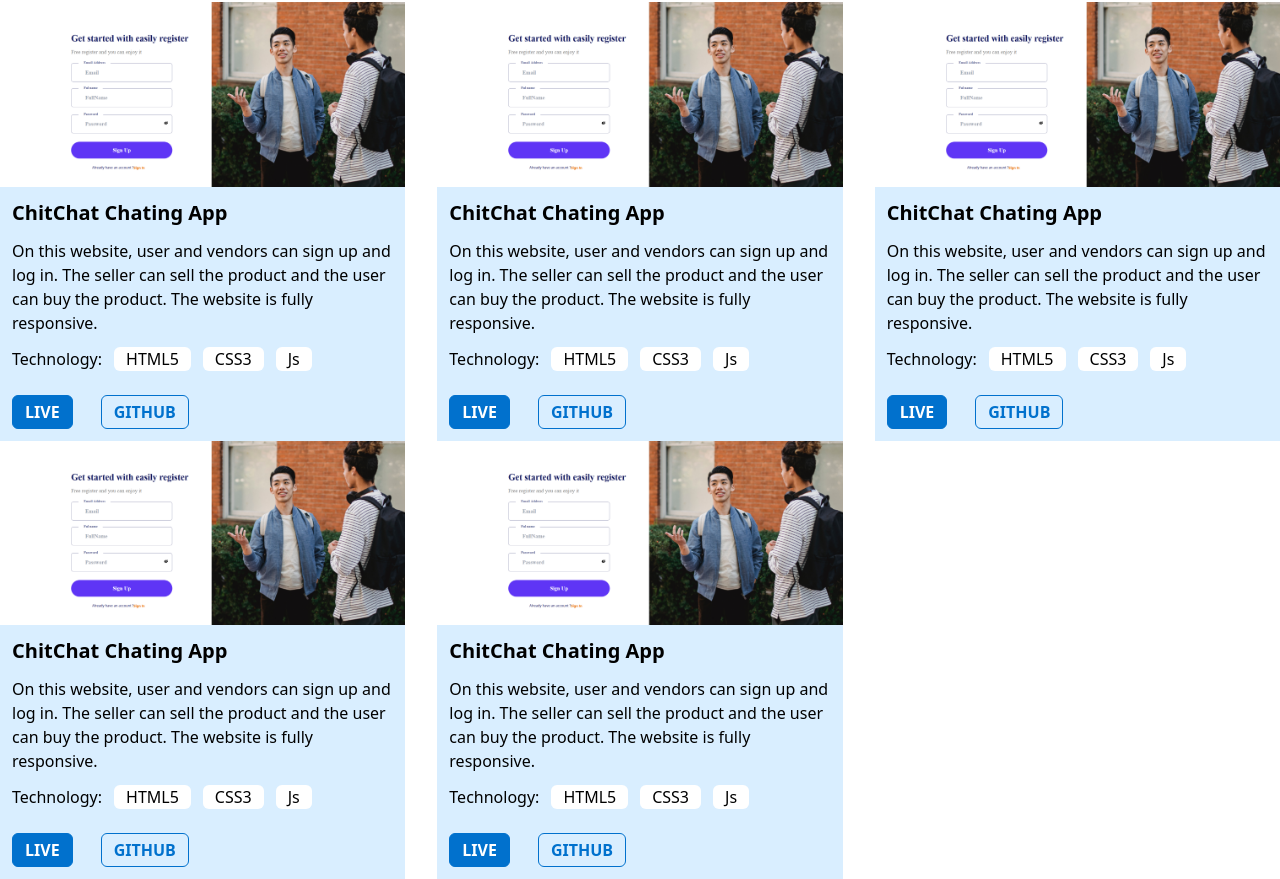
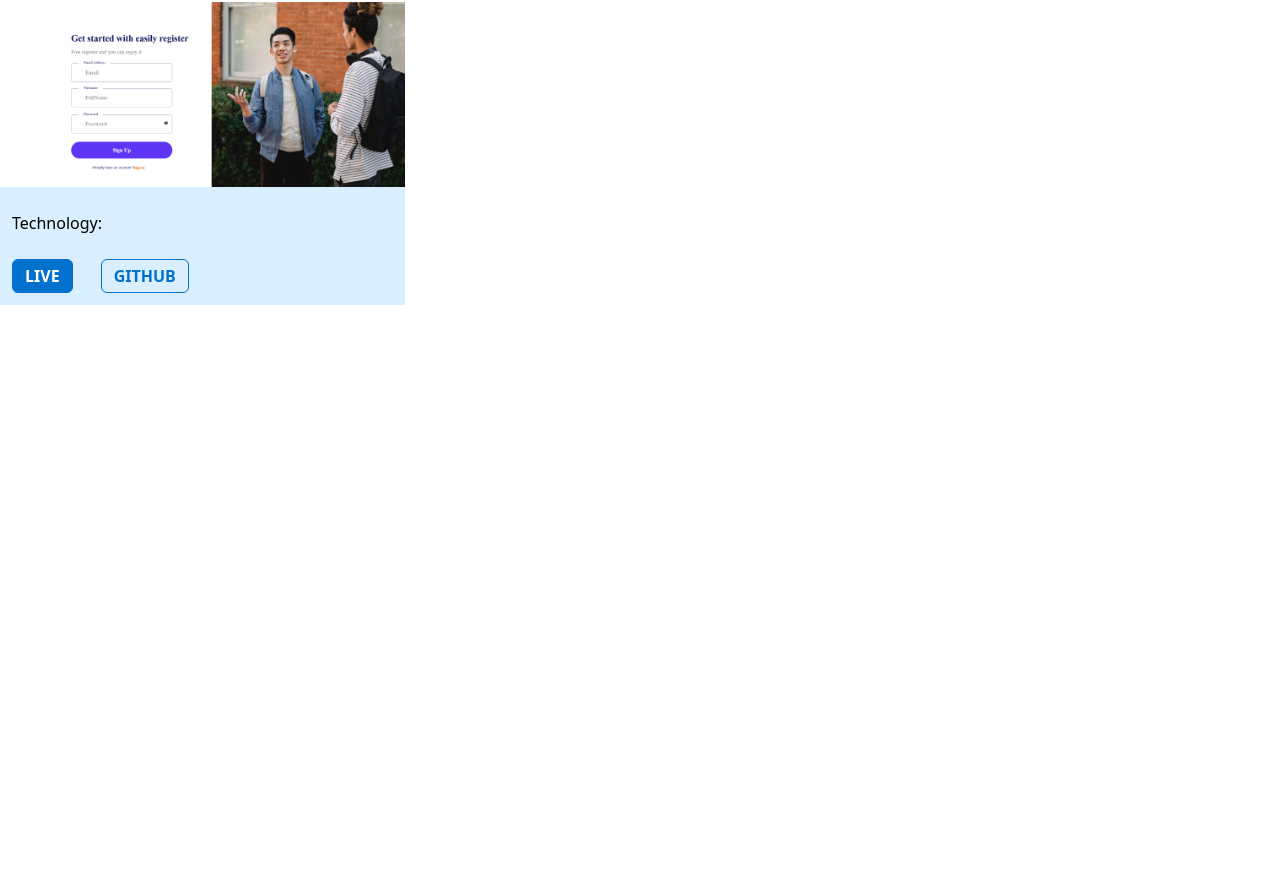
Before and after one commit to jibonrahaman/Jibon-just, a React (Vite) app: page /project in a window 1280 px wide. Shown: the part 212-1091 px from the top of the page. After the commit the page ends 800 px from the top, so only its background shows below. Built offline with nearby package versions, Linux system fonts and the light colour scheme.

Commit message:
mixitup btn onclick

```diff
--- a/src/Components/Project.jsx
+++ b/src/Components/Project.jsx
@@ -1,7 +1,16 @@
 import MixiButton from "../Common/MixiButton"
 import Navbar from "./Navbar"
 import p1 from '../../public/images/p1.png'
+// import { useState } from "react"
+// import skill from "../Skill"
+
 function Project() {
+    // const [data,setData]=useState(skill)
+    // const filt = data.filter
+
+    const handleSubmit =(text)=>{
+        console.log(text);
+    }
 
     return (
         <section className=" max-w-container mx-auto">
@@ -9,11 +18,11 @@ function Project() {
             <div className=" flex gap-x-7 ">
                 <button className="px-4 py-1 rounded-md hover:bg-[#2b4b65] bg-[#0171cd] text-white">ALL</button>
 
-                <MixiButton  text="REACT JS" />
-                <MixiButton text="TAILWIND" />
-                <MixiButton text="BOOTSTRAP" />
-                <MixiButton text="JAVASCRIPT" />
-                <MixiButton text="DAYNAMIC" />
+                <MixiButton onclick={()=>handleSubmit("REACT JS")}  text="REACT JS" />
+                <MixiButton onclick={()=>handleSubmit("TAILWIND")} text="TAILWIND" />
+                <MixiButton onclick={()=>handleSubmit("BOOTSTRAP")} text="BOOTSTRAP" />
+             <MixiButton onclick={()=>handleSubmit("JAVASCRIPT")} text="JAVASCRIPT" />
+                <MixiButton onclick={()=>handleSubmit("DAYNAMIC")} text="DAYNAMIC" />
             </div>
 
             <div className=" mt-5    grid grid-cols-3 gap-x-8 ">
@@ -22,106 +31,14 @@ function Project() {
             <div className="">
                 <img src={p1} alt="" />
             <div className=" bg-[#d9eeff] p-3 ">
-           <h2 className=" text-xl font-semibold">ChitChat Chating App</h2>
-           <p className=" mt-3">On this website, user and vendors can sign up and log in. The seller can sell the product and the user can buy the product. The website is fully responsive.</p>
+           <h2 className=" text-xl font-semibold"></h2>
+           <p className=" mt-3"></p>
            <p className=" items-center mt-3">Technology:
-            <button className="px-3  cursor-pointer bg-white text-black ml-3 rounded-md">HTML5
+            <button className="px-3  cursor-pointer bg-white text-black ml-3 rounded-md">
             </button>
-            <button className="px-3  cursor-pointer bg-white text-black ml-3 rounded-md">CSS3
+            <button className="px-3  cursor-pointer bg-white text-black ml-3 rounded-md">
             </button>
-            <button className="px-3  cursor-pointer bg-white text-black ml-3 rounded-md">Js
-            </button>
-            </p>
-            <div className=" flex gap-x-7 mt-6">
-            <button className=" px-3 py-1 bg-[#0171cd] rounded-md text-white border border-[#0171cd] hover:bg-transparent duration-300 hover:text-[#0171cd] font-semibold">LIVE
-            </button>
-            <button className=" px-3 py-1 hover:bg-[#0171cd] rounded-md hover:text-white border border-[#0171cd] bg-transparent duration-300 text-[#0171cd]  font-semibold">GITHUB
-            </button>
-         </div>
-           </div>
-              </div>
-    {/* card design */}   {/* card design */}
-
-            <div className="">
-                <img src={p1} alt="" />
-            <div className=" bg-[#d9eeff] p-3 ">
-           <h2 className=" text-xl font-semibold">ChitChat Chating App</h2>
-           <p className=" mt-3">On this website, user and vendors can sign up and log in. The seller can sell the product and the user can buy the product. The website is fully responsive.</p>
-           <p className=" items-center mt-3">Technology:
-            <button className="px-3  cursor-pointer bg-white text-black ml-3 rounded-md">HTML5
-            </button>
-            <button className="px-3  cursor-pointer bg-white text-black ml-3 rounded-md">CSS3
-            </button>
-            <button className="px-3  cursor-pointer bg-white text-black ml-3 rounded-md">Js
-            </button>
-            </p>
-            <div className=" flex gap-x-7 mt-6">
-            <button className=" px-3 py-1 bg-[#0171cd] rounded-md text-white border border-[#0171cd] hover:bg-transparent duration-300 hover:text-[#0171cd] font-semibold">LIVE
-            </button>
-            <button className=" px-3 py-1 hover:bg-[#0171cd] rounded-md hover:text-white border border-[#0171cd] bg-transparent duration-300 text-[#0171cd]  font-semibold">GITHUB
-            </button>
-         </div>
-           </div>
-              </div>
-    {/* card design */}   {/* card design */}
-
-            <div className="">
-                <img src={p1} alt="" />
-            <div className=" bg-[#d9eeff] p-3 ">
-           <h2 className=" text-xl font-semibold">ChitChat Chating App</h2>
-           <p className=" mt-3">On this website, user and vendors can sign up and log in. The seller can sell the product and the user can buy the product. The website is fully responsive.</p>
-           <p className=" items-center mt-3">Technology:
-            <button className="px-3  cursor-pointer bg-white text-black ml-3 rounded-md">HTML5
-            </button>
-            <button className="px-3  cursor-pointer bg-white text-black ml-3 rounded-md">CSS3
-            </button>
-            <button className="px-3  cursor-pointer bg-white text-black ml-3 rounded-md">Js
-            </button>
-            </p>
-            <div className=" flex gap-x-7 mt-6">
-            <button className=" px-3 py-1 bg-[#0171cd] rounded-md text-white border border-[#0171cd] hover:bg-transparent duration-300 hover:text-[#0171cd] font-semibold">LIVE
-            </button>
-            <button className=" px-3 py-1 hover:bg-[#0171cd] rounded-md hover:text-white border border-[#0171cd] bg-transparent duration-300 text-[#0171cd]  font-semibold">GITHUB
-            </button>
-         </div>
-           </div>
-              </div>
-    {/* card design */}   {/* card design */}
-
-            <div className="">
-                <img src={p1} alt="" />
-            <div className=" bg-[#d9eeff] p-3 ">
-           <h2 className=" text-xl font-semibold">ChitChat Chating App</h2>
-           <p className=" mt-3">On this website, user and vendors can sign up and log in. The seller can sell the product and the user can buy the product. The website is fully responsive.</p>
-           <p className=" items-center mt-3">Technology:
-            <button className="px-3  cursor-pointer bg-white text-black ml-3 rounded-md">HTML5
-            </button>
-            <button className="px-3  cursor-pointer bg-white text-black ml-3 rounded-md">CSS3
-            </button>
-            <button className="px-3  cursor-pointer bg-white text-black ml-3 rounded-md">Js
-            </button>
-            </p>
-            <div className=" flex gap-x-7 mt-6">
-            <button className=" px-3 py-1 bg-[#0171cd] rounded-md text-white border border-[#0171cd] hover:bg-transparent duration-300 hover:text-[#0171cd] font-semibold">LIVE
-            </button>
-            <button className=" px-3 py-1 hover:bg-[#0171cd] rounded-md hover:text-white border border-[#0171cd] bg-transparent duration-300 text-[#0171cd]  font-semibold">GITHUB
-            </button>
-         </div>
-           </div>
-              </div>
-    {/* card design */}   {/* card design */}
-
-            <div className="">
-                <img src={p1} alt="" />
-            <div className=" bg-[#d9eeff] p-3 ">
-           <h2 className=" text-xl font-semibold">ChitChat Chating App</h2>
-           <p className=" mt-3">On this website, user and vendors can sign up and log in. The seller can sell the product and the user can buy the product. The website is fully responsive.</p>
-           <p className=" items-center mt-3">Technology:
-            <button className="px-3  cursor-pointer bg-white text-black ml-3 rounded-md">HTML5
-            </button>
-            <button className="px-3  cursor-pointer bg-white text-black ml-3 rounded-md">CSS3
-            </button>
-            <button className="px-3  cursor-pointer bg-white text-black ml-3 rounded-md">Js
+            <button className="px-3  cursor-pointer bg-white text-black ml-3 rounded-md">
             </button>
             </p>
             <div className=" flex gap-x-7 mt-6">
--- a/src/Skill.js
+++ b/src/Skill.js
@@ -1,4 +1,16 @@
 const skill = [
+    {
+      "id": '1',
+      "imgs": "../../public/images/p1",
+      "webName": "ChitChat Chating App",
+      "paragraph": "On this website, user and vendors can sign up and log in. The seller can sell the product and the user can buy the product. The website is fully responsive.",
+      "html": "HTML5",
+      "css": "CSS3",
+      "js": "JS",
+      "react": "REACT",
+      "tailwind": "TAILWIND",
+      "title": ["TAILWIND", "REACT JS", "DAYNAMIC"]
+    }
+  ];
 
-]
-export default skill;
+  export default skill;
```
